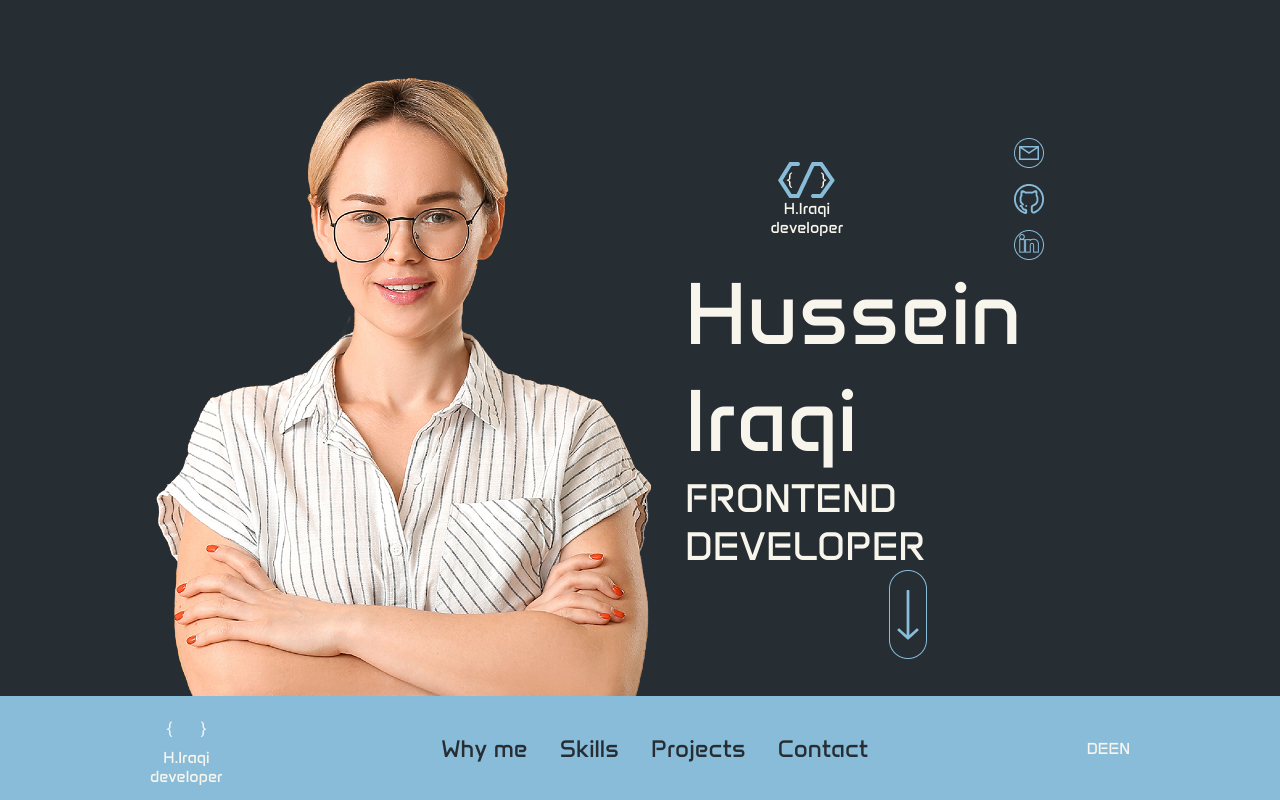
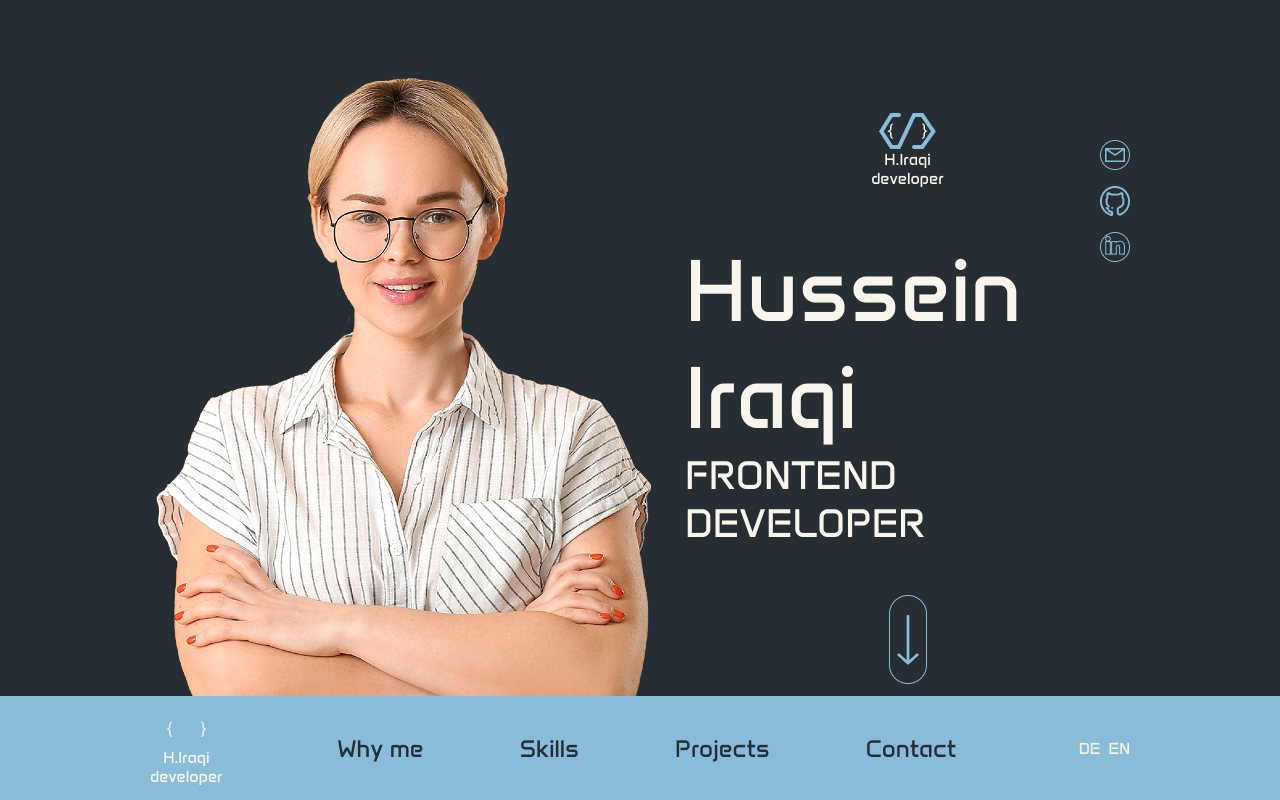
Before and after one commit to Iraqi1994/portfolio, an Angular app: page / in a window 1280 px wide. Built offline with nearby package versions, Linux system fonts and the light colour scheme.

Commit message:
Adjusted design structure of atf and navbar. Also continued working on navbar design and font color.

```diff
--- a/src/app/atf/atf.html
+++ b/src/app/atf/atf.html
@@ -4,27 +4,24 @@
       <img src="img/subject.png" alt="" />
     </div>
     <div class="aft-container">
-      <div class="aft-logo-and-socials">
-        <div class="aft-logo-container">
-          <img src="img/logo.png" alt="" />
-          <span>H.Iraqi</span>
-          <span>developer</span>
-        </div>
-
-        <div class="aft-socials">
-          <img src="img/email-button.png" alt="" />
-          <img src="img/github-button.png" alt="" />
-          <img src="img/linkedin-button.png" alt="" />
-        </div>
+      <div class="atf-logo-container">
+        <img src="img/logo.png" alt="" />
+        <span>H.Iraqi</span>
+        <span>developer</span>
       </div>
       <div class="aft-headline">
         <h1>Hussein Iraqi</h1>
         <h2>FRONTEND DEVELOPER</h2>
       </div>
       <div>
-        <img src="img/arrow-down.png" alt="" />
+        <img class="arrow-down" src="img/arrow-down.png" alt="" />
       </div>
     </div>
+  </div>
+  <div class="aft-socials">
+    <img src="img/email-button.png" alt="" />
+    <img src="img/github-button.png" alt="" />
+    <img src="img/linkedin-button.png" alt="" />
   </div>
 
   <app-navbar></app-navbar>
--- a/src/app/atf/atf.scss
+++ b/src/app/atf/atf.scss
@@ -1,8 +1,9 @@
 .aft-container {
   display: flex;
   flex-direction: column;
+  justify-content: space-evenly;
   align-items: center;
-  justify-content: space-around;
+  height: 100vh;
 }
 
 .aft-headline {
@@ -20,16 +21,17 @@
   }
 }
 
-.aft-logo-container {
+.atf-logo-container {
   display: flex;
   flex-direction: column;
   align-items: center;
+  padding-top: 64px;
 }
 
 .aft-logo-and-socials {
   display: flex;
   align-items: center;
-  justify-content: space-around;
+  justify-content: space-between;
   width: 100%;
 }
 
@@ -37,13 +39,24 @@
   display: flex;
   flex-direction: column;
   gap: 16px;
+  position: fixed;
+  right: 150px;
+  top: 140px;
+  > img {
+    cursor: pointer;
+  }
 }
 
 .aft-content {
   display: flex;
-  justify-content: space-between;
+  justify-content: space-evenly;
   align-items: center;
   width: 100%;
   height: 100vh;
   padding: 0 150px;
 }
+
+.arrow-down {
+  cursor: pointer;
+  padding-bottom: 64px;
+}
--- a/src/app/navbar/navbar.scss
+++ b/src/app/navbar/navbar.scss
@@ -25,9 +25,17 @@ nav {
     text-decoration: none;
     font-size: 24px;
     margin: 0 16px;
+    padding-left: 32px;
+    padding-right: 32px;
+    &:hover {
+      color: #f8f5ec;
+    }
   }
 }
 
 .language-buttons {
-  gap: 16px;
+  > span {
+    padding-left: 8px;
+    gap: 16px;
+  }
 }
```
